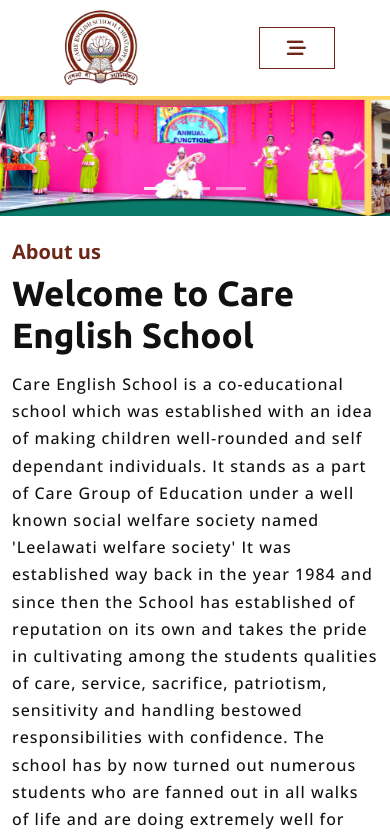
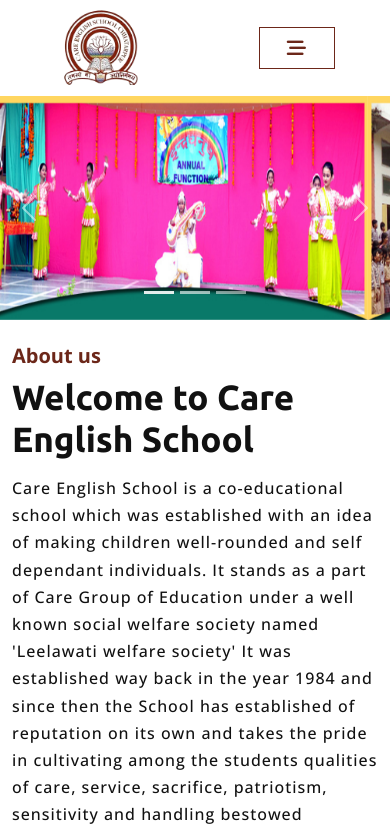
Before and after one commit to Himanshuchaurasia9/careschool.github.io, a plain HTML site: page index.html in a window 390 px wide. Shown: the top 832 px of the page. Drawn offline with nearby package versions, Linux system fonts and the light colour scheme.

Commit message:
Update media.css

```diff
--- a/css/media.css
+++ b/css/media.css
@@ -30,6 +30,12 @@
     .support-button{
         display: none !important;
     }
+    .top{
+        height: 14rem;
+    }
+    .top .carousel-item img{
+        height: 14rem;
+    }
     #about-part{
         padding: 1rem 0;
     }
```
